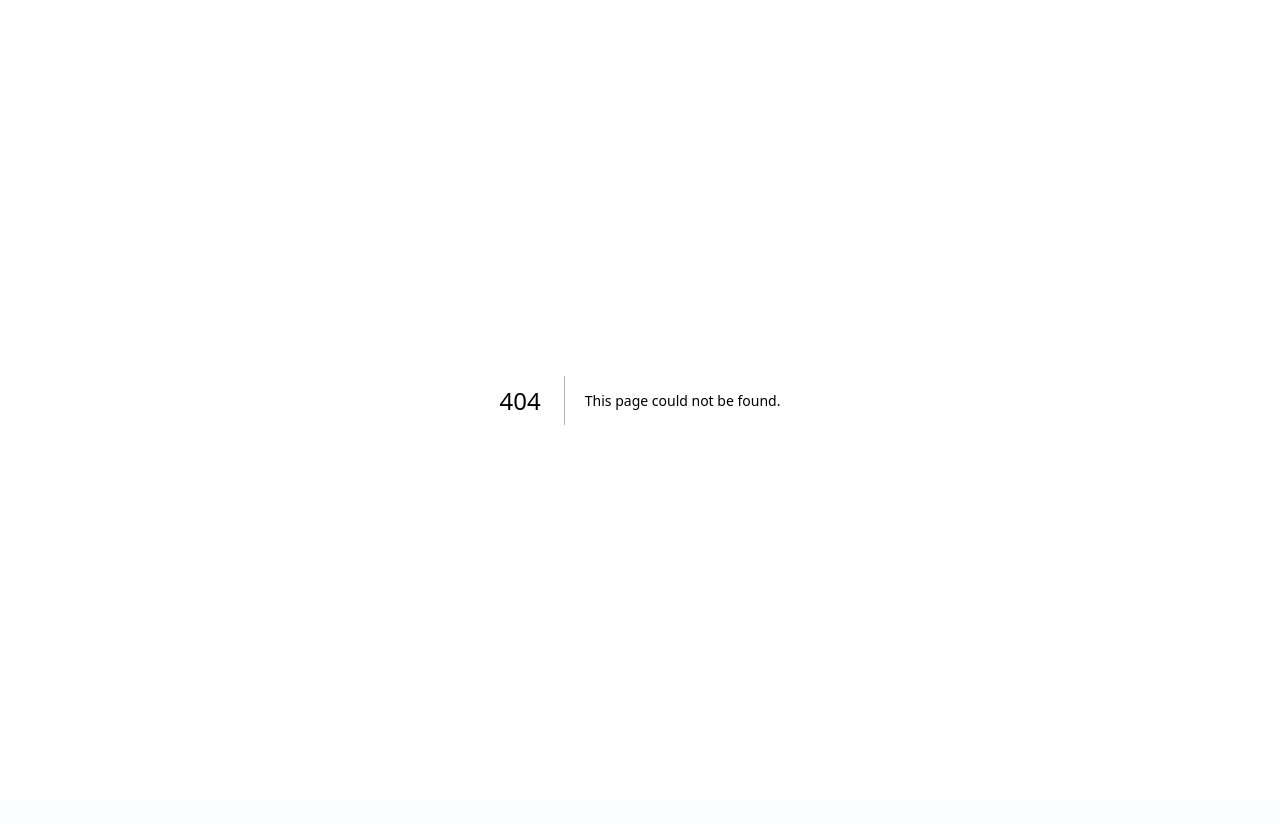
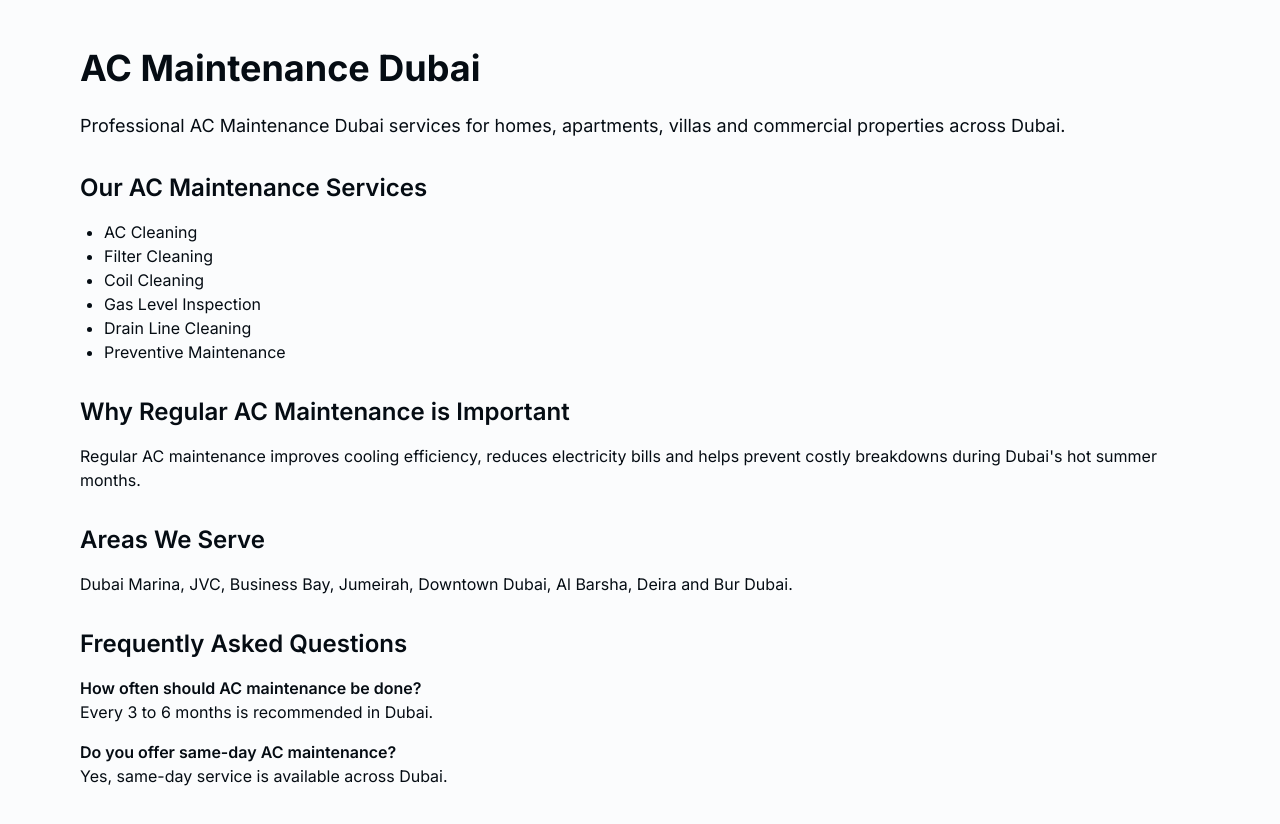
Before and after one commit to nvgrowthhub-a11y/v0-luxecare-home-services, a Next.js app: page /ac-maintenance-dubai in a window 1280 px wide. Before the commit this address had no page. Shown: the top 824 px of the page. Before the commit the page ends 800 px from the top, so only its background shows below. Built offline with nearby package versions, Linux system fonts and the light colour scheme.

Commit message:
Create page.tsx

```diff
--- /dev/null
+++ b/app/ac-maintenance-dubai/page.tsx
@@ -0,0 +1,70 @@
+export default function ACMaintenanceDubai() {
+  return (
+    <main className="max-w-6xl mx-auto px-4 py-12">
+      <h1 className="text-4xl font-bold mb-6">
+        AC Maintenance Dubai
+      </h1>
+
+      <p className="text-lg mb-8">
+        Professional AC Maintenance Dubai services for homes, apartments,
+        villas and commercial properties across Dubai.
+      </p>
+
+      <h2 className="text-2xl font-semibold mb-4">
+        Our AC Maintenance Services
+      </h2>
+
+      <ul className="list-disc pl-6 mb-8">
+        <li>AC Cleaning</li>
+        <li>Filter Cleaning</li>
+        <li>Coil Cleaning</li>
+        <li>Gas Level Inspection</li>
+        <li>Drain Line Cleaning</li>
+        <li>Preventive Maintenance</li>
+      </ul>
+
+      <h2 className="text-2xl font-semibold mb-4">
+        Why Regular AC Maintenance is Important
+      </h2>
+
+      <p className="mb-8">
+        Regular AC maintenance improves cooling efficiency, reduces
+        electricity bills and helps prevent costly breakdowns during
+        Dubai's hot summer months.
+      </p>
+
+      <h2 className="text-2xl font-semibold mb-4">
+        Areas We Serve
+      </h2>
+
+      <p className="mb-8">
+        Dubai Marina, JVC, Business Bay, Jumeirah, Downtown Dubai,
+        Al Barsha, Deira and Bur Dubai.
+      </p>
+
+      <h2 className="text-2xl font-semibold mb-4">
+        Frequently Asked Questions
+      </h2>
+
+      <div className="space-y-4">
+        <div>
+          <h3 className="font-semibold">
+            How often should AC maintenance be done?
+          </h3>
+          <p>
+            Every 3 to 6 months is recommended in Dubai.
+          </p>
+        </div>
+
+        <div>
+          <h3 className="font-semibold">
+            Do you offer same-day AC maintenance?
+          </h3>
+          <p>
+            Yes, same-day service is available across Dubai.
+          </p>
+        </div>
+      </div>
+    </main>
+  );
+}
```
